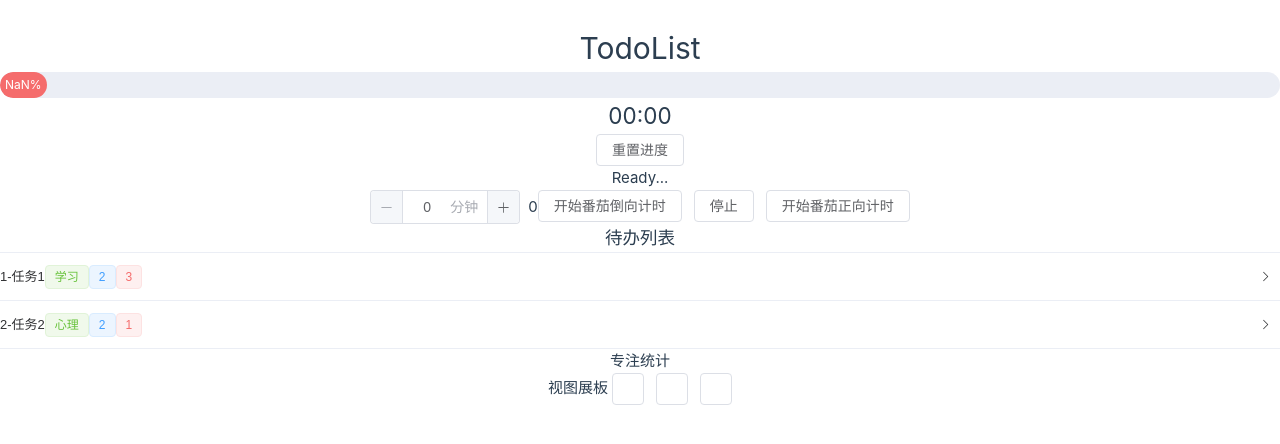
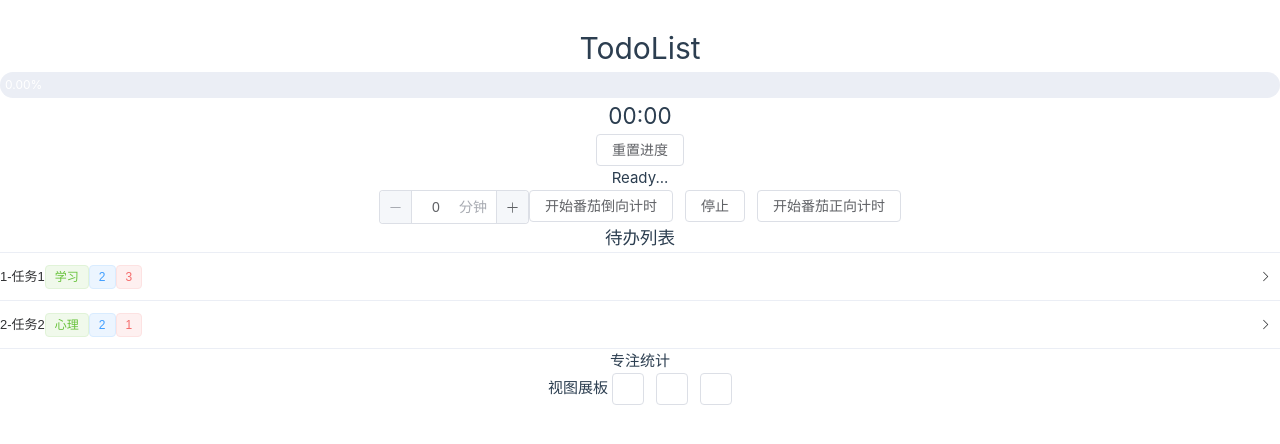
Before and after one commit to ailisaz/todolist, a Vue app: page /todolist in a window 1280 px wide. Shown: the top 444 px of the page. Built offline with nearby package versions, Linux system fonts and the light colour scheme.

Commit message:
有一个遗漏的文件重新提交

```diff
--- a/src/views/TodoList.vue
+++ b/src/views/TodoList.vue
@@ -2,18 +2,18 @@
 	<div class="body">
 		<h1>TodoList</h1>
 		<div class="demo-progress">
-			<el-progress :text-inside="true" :stroke-width="26" :percentage="progress.toFixed(2)" status="exception"/>
+			<el-progress :text-inside="true" :stroke-width="26" :percentage="displayProgress.toFixed(2)" status="exception"/>
 		</div>
-		<h2>{{ minutes }}:{{ seconds }}</h2>
+		<h2>{{ displayTime }}</h2>
 		<div>
 			<el-button @click="resetTime">重置进度</el-button>
 		</div>
 
 		<div>Ready...</div>
 		<el-space>
-			<el-input-number v-model="selectTime" :min="0" :disabled="running" @click="applyTime">
+			<el-input-number v-model="selectMins" :min="0" :disabled="running" @click="applyTime">
 				<template #suffix><span>分钟</span></template>
-			</el-input-number>{{ selectTime }}
+			</el-input-number>
 		</el-space>
 		<el-button @click="startTime" :disabled="running">开始番茄倒向计时</el-button>
 		<el-button @click="stopTime" :disable="!running">停止</el-button>
@@ -60,41 +60,44 @@
 		real_num: '1',
 	}];
 	import { computed, ref } from 'vue';
-	// 定义显示的分秒与总时间
-	const selectTime = ref(0);	//用户选择的时间
-	const totalTime = ref(0);
-	// const mins = ref('00');
-	// const secs = ref('00');
-	const progressTime = ref(0);
+	// 用户选择的时间
+	const selectMins = ref(0);
+	// 总秒数
+	const totalSeconde = ref(0)
+	// 剩余时间
+	const remainSecond = ref(0);
+	// 初始化
+	const init =()=>{
+		totalSeconde.value = selectMins.value * 60;
+		remainSecond.value = totalSeconde.value;
+	}
+
 	// 是否正在运行状态
 	const running = ref(false);
 	let timer:null | number = null;
 	//应用用户设置的时间
 	const applyTime = ()=>{
 		if(running.value) return;
-		totalTime.value = selectTime.value*60
+		init();
 	}
 	// 重置进度
 	const resetTime = ()=>{
 		stopTime();
-		totalTime.value = 0;
-		progressTime.value = 0;
-		applyTime();
-		totalTime.value = selectTime.value;
+		setTimeout(()=>{
+			init();
+		},100);
 	}
 
-	// 分钟计算
-	const minutes = computed(()=>{
-		return Math.floor(totalTime.value/60).toString().padStart(2,'0');
+	const displayTime = computed(()=>{
+		const mins = Math.floor(remainSecond.value/60).toString().padStart(2,'0');
+		const secs = (remainSecond.value%60).toString().padStart(2,'0');
+		return `${mins}:${secs}`;
 	})
-	// 秒计算
-	const seconds = computed(()=>{
-		return Math.floor(totalTime.value%60).toString().padStart(2,'0');
-	})
+
 	// 进度条计算
-	const progress = computed(()=>{
-		const totalSelectTimeSecond = selectTime.value * 60;
-		return (totalSelectTimeSecond-totalTime.value)/totalSelectTimeSecond*100;
+	const displayProgress = computed(()=>{
+		if(remainSecond.value <= 0) return 0;
+		return (totalSeconde.value-remainSecond.value)/totalSeconde.value*100;
 	})
 	// 开始
 	const startTime = ()=> {
@@ -102,9 +105,9 @@
 		running.value = true;
 
 		timer = setInterval(()=>{
-			if(totalTime.value>0){
-				totalTime.value--;
-				//原本写在这里的，但是重置进度那里，就发现，写在这里不合适
+			if(remainSecond.value>0){
+				remainSecond.value--;
+				//原本写在这里的，但是重置进度那里，就发现，写在这里不合适,会一直出现重复代码，且状态是很混乱的
 				// mins.value = Math.floor(totalTime.value/60).toString().padStart(2,'0');
 				// secs.value = Math.floor(totalTime.value%60).toString().padStart(2,'0');
 				// progressTime.value = (totalSelectTimeSecond-totalTime.value)/totalSelectTimeSecond*100;
```
